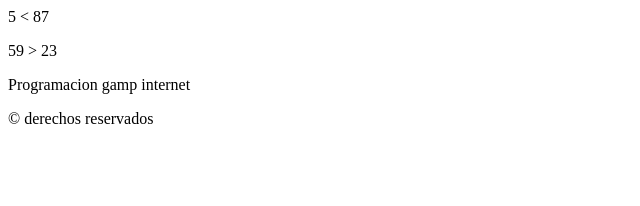
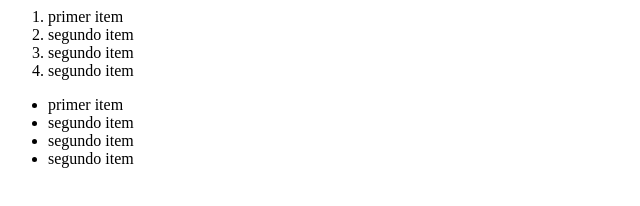
Before and after one commit to ariel-lima777/primer-html, a plain HTML site: page index.html in a window 1280 px wide. Shown: the whole page, without its empty margins (0-640 px from the left). Drawn offline with Linux system fonts and the light colour scheme.

Commit message:
listas dentro de un html

```diff
--- a/index.html
+++ b/index.html
@@ -1,8 +1,12 @@
-<html>
-    <body>
-        <p> 5 &lt 87</p>
-        <p> 59 &gt 23</p>
-        <p> Programacion gamp internet</p>
-        <p> &copy derechos reservados</p>
-    </body>
-</html>
+<ol>
+    <li>primer item</li>
+    <li>segundo item</li>
+    <li>segundo item</li>
+    <li>segundo item</li>
+</ol>
+<ul>
+    <li>primer item</li>
+    <li>segundo item</li>
+    <li>segundo item</li>
+    <li>segundo item</li>
+</ul>
```
